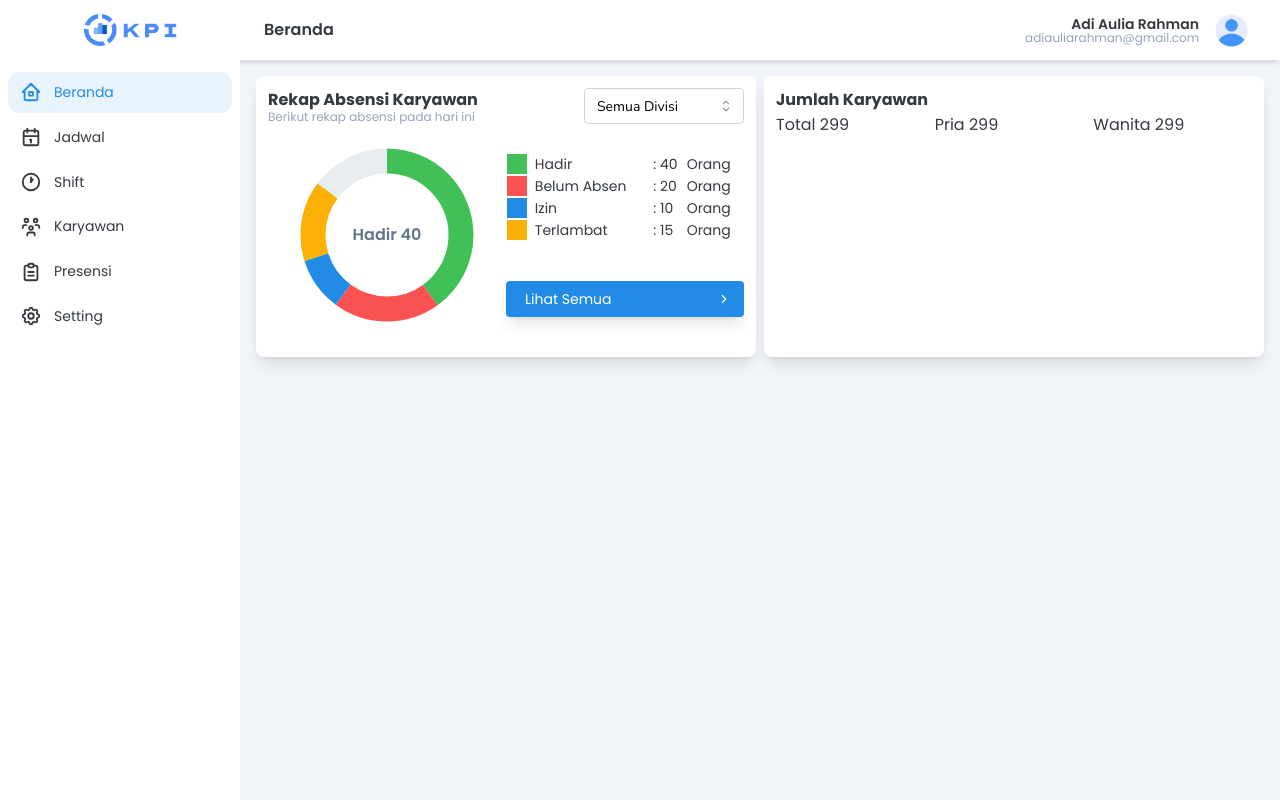
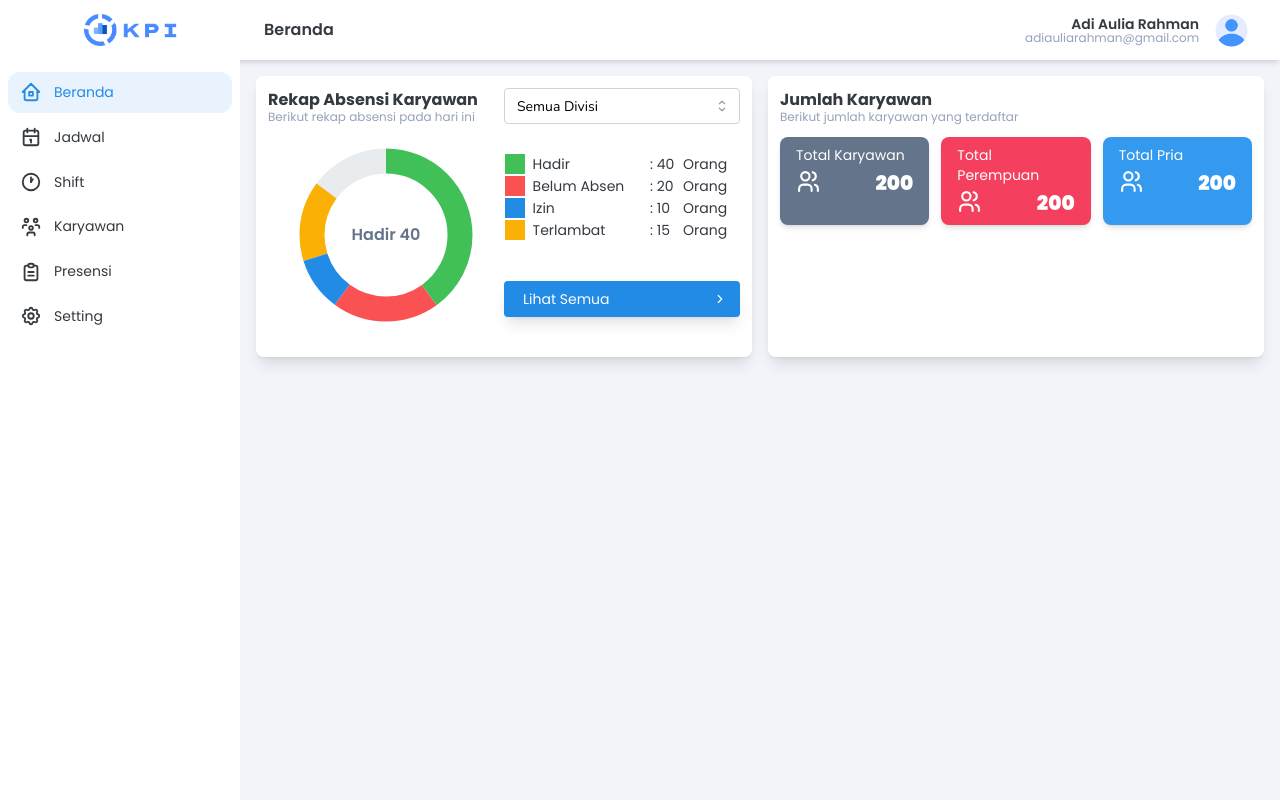
Before and after one commit to adiarhmn/react-kpi-frontend, a React (Vite) app: page /beranda in a window 1280 px wide. Built offline with nearby package versions, Linux system fonts and the light colour scheme; no server answers.

Commit message:
Update:Dashboard Admin, Update:Employee page, and Create:Page Employee

```diff
--- a/src/admin_features/attendance/pages/Attendance.tsx
+++ b/src/admin_features/attendance/pages/Attendance.tsx
@@ -1,4 +1,5 @@
-import { Table } from '@mantine/core';
+import { Badge, Button, Table } from '@mantine/core';
+import { IconArrowUpRight, IconPlus } from '@tabler/icons-react';
 
 const AttendanceData = {
   data: [
@@ -85,8 +86,17 @@ export const Attendance: React.FC = () => {
   return (
     <main>
       <section className="bg-white rounded-lg shadow-lg p-5">
-        <h1 className="font-semibold">Presensi Karyawan</h1>
-        <div className="-mt-1 text-xs text-slate-400 mb-2">Berikut data presensi karyawan</div>
+        <div className="grid lg:grid-cols-2">
+          <div>
+            <h1 className="font-semibold">Presensi Karyawan</h1>
+            <div className="-mt-1 text-xs text-slate-400 mb-2">Berikut data presensi karyawan</div>
+          </div>
+          <div>
+            <Button className="border-2 shadow-lg lg:max-w-40 lg:float-end" rightSection={<IconArrowUpRight size={14} />}>
+              Download PDF
+            </Button>
+          </div>
+        </div>
         <div className="overflow-x-auto">
           <Table withColumnBorders withTableBorder>
             <Table.Thead>
@@ -96,7 +106,6 @@ export const Attendance: React.FC = () => {
                 <Table.Th className="font-semibold">Check Out</Table.Th>
                 <Table.Th className="font-semibold">Shift</Table.Th>
                 <Table.Th className="font-semibold">Status</Table.Th>
-                <Table.Th className="font-semibold">Employee</Table.Th>
               </Table.Tr>
             </Table.Thead>
             <Table.Tbody>
@@ -109,13 +118,20 @@ export const Attendance: React.FC = () => {
                       minute: '2-digit',
                     })}
                   </Table.Td>
-                  <Table.Td>{new Date(item?.check_out).toLocaleTimeString('id-ID', {
+                  <Table.Td>
+                    {new Date(item?.check_out).toLocaleTimeString('id-ID', {
                       hour: '2-digit',
                       minute: '2-digit',
-                    })}</Table.Td>
-                  <Table.Td>{item.shift_in +"-"+ item.shift_out}</Table.Td>
-                  <Table.Td>{item.status}</Table.Td>
-                  <Table.Td>{item.employee?.name}</Table.Td>
+                    })}
+                  </Table.Td>
+                  <Table.Td>{item.shift_in + '-' + item.shift_out}</Table.Td>
+                  <Table.Td>
+                    {item.status === 'late' ? (
+                      <Badge color="red">Terlambat</Badge>
+                    ) : (
+                      <Badge>Hadir</Badge>
+                    )}
+                  </Table.Td>
                 </Table.Tr>
               ))}
             </Table.Tbody>
--- /dev/null
+++ b/src/admin_features/employees/index.ts
@@ -0,0 +1 @@
+export * from './pages';
--- /dev/null
+++ b/src/admin_features/employees/pages/Employees.tsx
@@ -0,0 +1,7 @@
+export const Employees: React.FC = () => {
+  return (
+    <main>
+      <div>Employee</div>
+    </main>
+  );
+};
--- /dev/null
+++ b/src/admin_features/employees/pages/index.ts
@@ -0,0 +1 @@
+export * from './Employees';
--- a/src/admin_features/misc/pages/DashboardAdmin.tsx
+++ b/src/admin_features/misc/pages/DashboardAdmin.tsx
@@ -1,5 +1,5 @@
 import { Button, RingProgress, Select, UnstyledButton } from '@mantine/core';
-import { IconChevronRight, IconEye } from '@tabler/icons-react';
+import { IconChevronRight, IconEye, IconUsers } from '@tabler/icons-react';
 import { useState } from 'react';
 
 export const DashboardAdmin: React.FC = () => {
@@ -7,15 +7,17 @@ export const DashboardAdmin: React.FC = () => {
   return (
     <main>
       {/* Rekap Absensi Hari ini */}
-      <div className="grid lg:grid-cols-2 gap-2">
+      <div className="grid lg:grid-cols-2 gap-4">
         <section className="bg-white shadow-lg p-3 rounded-lg">
-          <div className="flex justify-between">
+          <div className="grid lg:grid-cols-2">
             <div>
               <h2 className="font-bold">Rekap Absensi Karyawan</h2>
-            <div className="-mt-1 text-xs text-slate-400">Berikut rekap absensi pada hari ini</div>
+              <div className="-mt-1 text-xs text-slate-400">
+                Berikut rekap absensi pada hari ini
+              </div>
             </div>
             <Select
-          className='max-w-40'
+              className="mt-2 lg:mt-0 w-full"
               placeholder="Pilih Divisi"
               data={['Semua Divisi', 'Developer', 'Designer', 'Marketing', 'HRD', 'Finance']}
               defaultValue="Semua Divisi"
@@ -23,7 +25,7 @@ export const DashboardAdmin: React.FC = () => {
           </div>
           <div className="grid lg:grid-cols-2">
             <RingProgress
-              className='mx-auto'
+              className="mx-auto"
               size={220}
               thickness={25}
               label={<div className="text-center font-semibold text-slate-500">{ringHovered}</div>}
@@ -91,16 +93,48 @@ export const DashboardAdmin: React.FC = () => {
                   </tr>
                 </tbody>
               </table>
-              <Button justify='space-between' fullWidth className='mt-2 border-2 shadow-lg' rightSection={<IconChevronRight size={14}/>}>Lihat Semua</Button>
+              <Button
+                justify="space-between"
+                fullWidth
+                className="mt-2 border-2 shadow-lg"
+                rightSection={<IconChevronRight size={14} />}
+              >
+                Lihat Semua
+              </Button>
             </div>
           </div>
         </section>
+
+        {/* Total Employees */}
         <section className="bg-white shadow-lg p-3 rounded-lg">
+          <div className='mb-3'>
             <h2 className="font-bold">Jumlah Karyawan</h2>
-          <div className="grid grid-cols-3">
-            <div>Total 299</div>
-            <div>Pria 299</div>
-            <div>Wanita 299</div>
+            <div className="-mt-1 text-xs text-slate-400">
+              Berikut jumlah karyawan yang terdaftar
+            </div>
+          </div>
+          <div className="grid grid-cols-1 lg:grid-cols-3 gap-3 ">
+            <div className="bg-slate-500 rounded-lg p-2 px-4 text-white shadow-md">
+              <div className="text-sm mb-1">Total Karyawan</div>
+              <div className="flex justify-between">
+                <IconUsers size={25} className="" />
+                <div className="text-xl font-black">200</div>
+              </div>
+            </div>
+            <div className="bg-rose-500 rounded-lg p-2 px-4 text-white shadow-md">
+              <div className="text-sm mb-1">Total Perempuan</div>
+              <div className="flex justify-between">
+                <IconUsers size={25} className="" />
+                <div className="text-xl font-black">200</div>
+              </div>
+            </div>
+            <div className="bg-blue-500 rounded-lg p-2 px-4 text-white shadow-md">
+              <div className="text-sm mb-1">Total Pria</div>
+              <div className="flex justify-between">
+                <IconUsers size={25} className="" />
+                <div className="text-xl font-black">200</div>
+              </div>
+            </div>
           </div>
         </section>
       </div>
--- a/src/components/layout/AdminLayout.tsx
+++ b/src/components/layout/AdminLayout.tsx
@@ -24,7 +24,7 @@ const MenuLinks = [
   { title: 'Beranda', href: '/beranda', icon: IconHome2 },
   { title: 'Jadwal', href: '/schedule', icon: IconCalendar },
   { title: 'Shift', href: '/shift', icon: IconClockHour1 },
-  { title: 'Karyawan', href: '/employee', icon: IconUsersGroup },
+  { title: 'Karyawan', href: '/employees', icon: IconUsersGroup },
   { title: 'Presensi', href: '/attendance', icon: IconClipboardText},
   { title: 'Setting', href: '/profile', icon: IconSettings },
 ];
--- a/src/routes/AppRoutes.tsx
+++ b/src/routes/AppRoutes.tsx
@@ -29,6 +29,7 @@ const { Attendance: AdminAttendance } = lazyImport(
 );
 const { CreateSchedule } = lazyImport(() => import('@/admin_features/schedule'), 'CreateSchedule');
 const { ShiftAdmin } = lazyImport(() => import('@/admin_features/shift'), 'ShiftAdmin');
+const { Employees } = lazyImport(() => import('@/admin_features/employees'), 'Employees');
 
 // Data Dummy Gambaran API Untuk Development
 const useAuth = () => {
@@ -60,7 +61,6 @@ export const AppRoutes: React.FC = () => {
           </Route>
         )}
 
-
         {/* Routes for Admin with Desktop View ======================>*/}
         {creds?.role === 'admin' && (
           <Route element={<AdminLayout />}>
@@ -70,6 +70,7 @@ export const AppRoutes: React.FC = () => {
             <Route path="schedule/create" element={<CreateSchedule />} />
             <Route path="shift" element={<ShiftAdmin />} />
             <Route path="attendance" element={<AdminAttendance />} />
+            <Route path="employees" element={<Employees />} />
           </Route>
         )}
 
```
Lines whose indentation alone changed are shown as unchanged.
